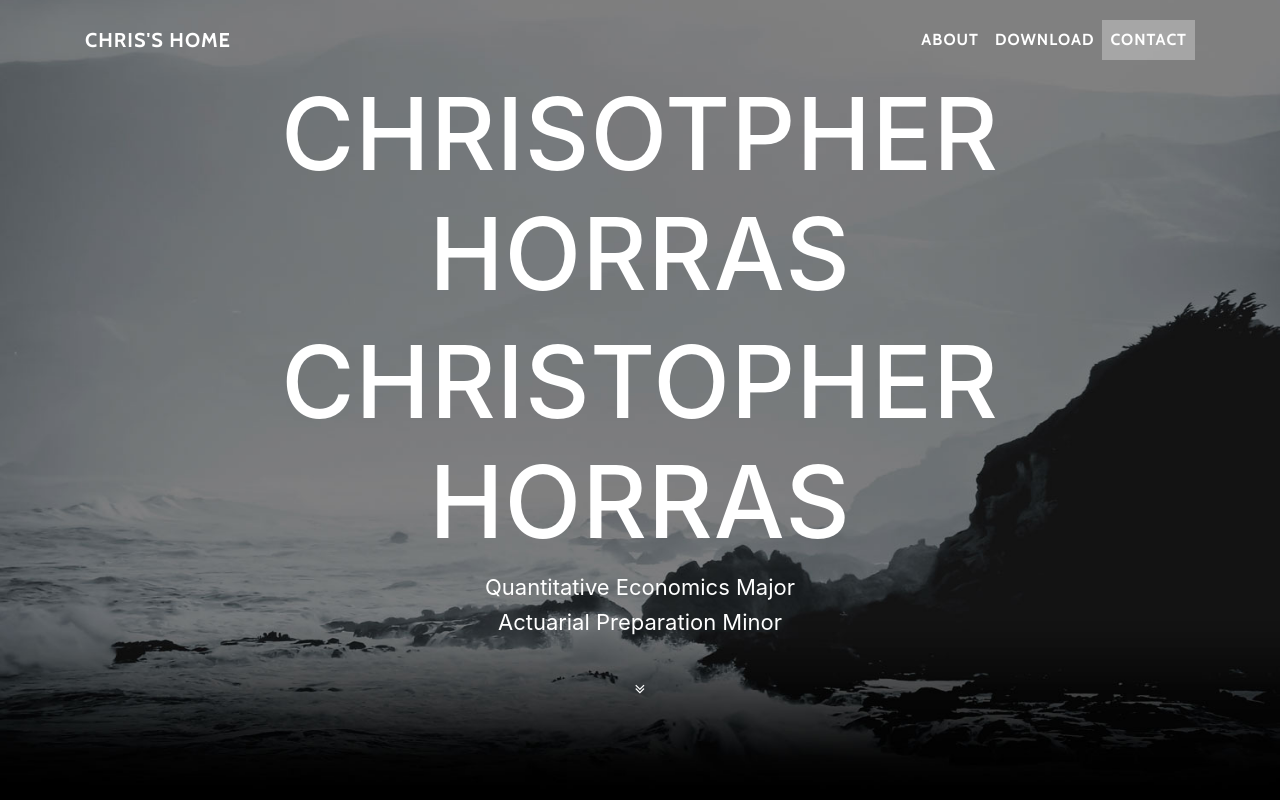
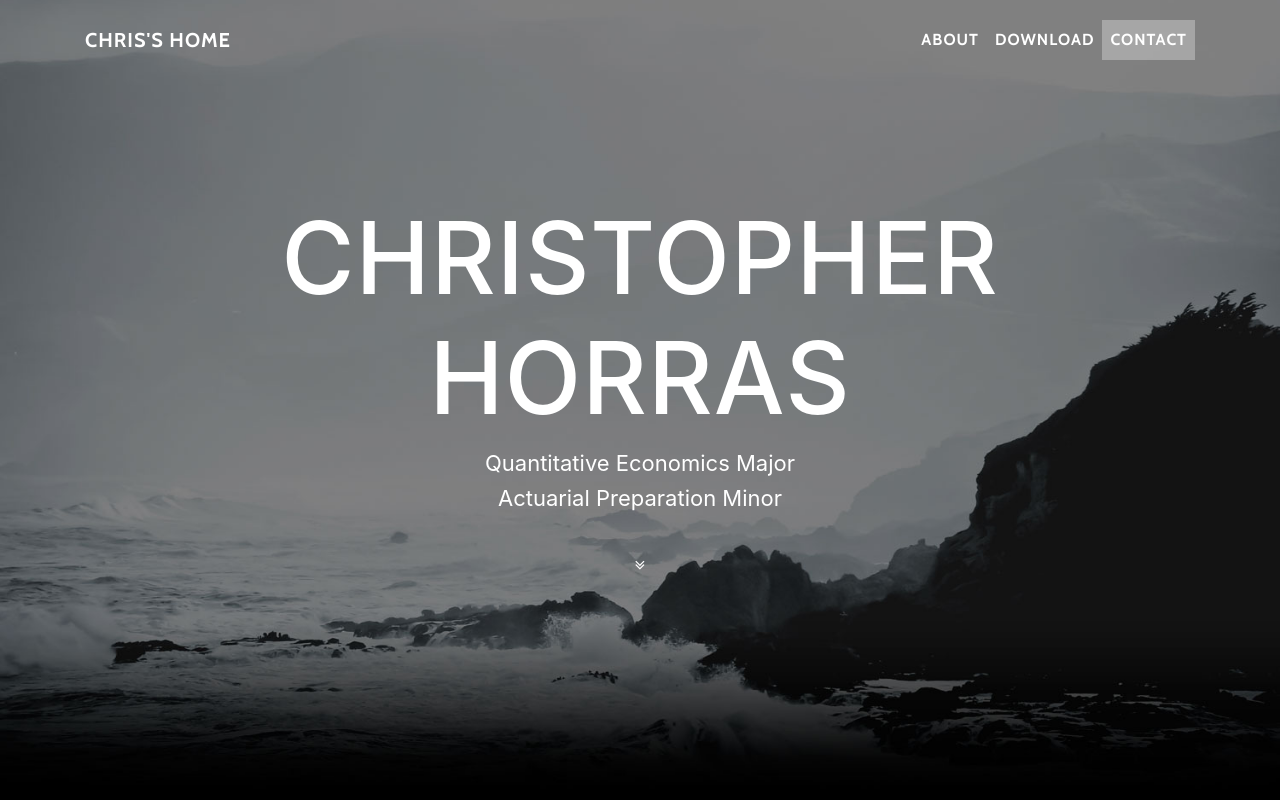
Before and after one commit to chrishorras/chrishorras.github.io, a website with bundled scripts: page index.html in a window 1280 px wide. Shown: the top 800 px of the page. Built offline with nearby package versions, Linux system fonts and the light colour scheme.

Commit message:
final bug fixing

```diff
--- a/index.html
+++ b/index.html
@@ -55,7 +55,6 @@
         <div class="container">
           <div class="row">
             <div class="col-lg-8 mx-auto">
-              <h1 class="brand-heading">Chrisotpher Horras</h1>
               <h1 class="brand-heading">Christopher Horras</h1>
               <p class="intro-text">Quantitative Economics Major
                 <br>Actuarial Preparation Minor</p>
```
